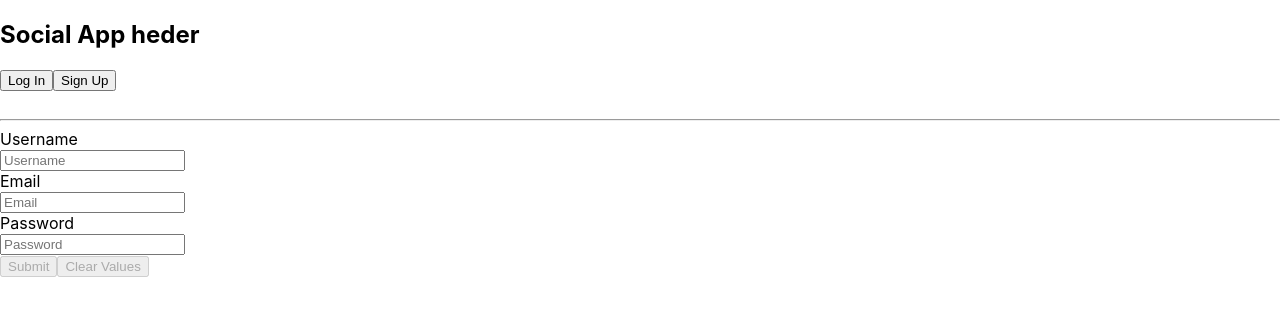
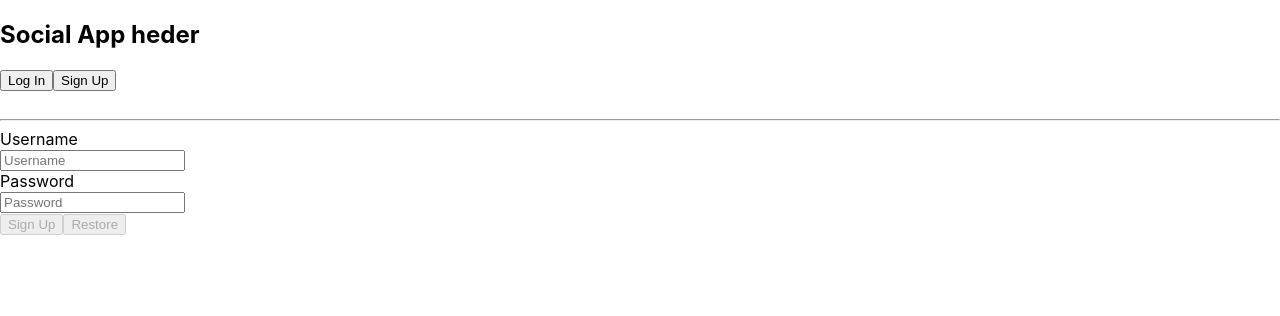
Before and after one commit to AndrZakhara/library-app, a React (Create React App) app: page / in a window 1280 px wide. Both pictures are taken after a click on the button "Sign Up". Shown: the top 316 px of the page. Built offline with nearby package versions, Linux system fonts and the light colour scheme.

Commit message:
add AuthForm sync validation

```diff
--- a/src/actions/userFormActions.js
+++ b/src/actions/userFormActions.js
@@ -12,6 +12,7 @@ export const REGISTRY_FAIL = 'REGISTRY_FAIL';
 export const LOGOUT = 'LOGOUT';
 
 export function handleLogin() {
+
     return dispatch => {
         dispatch({
             type: LOGIN_REQUEST,
@@ -34,13 +35,13 @@ export function handleLogin() {
             })
         }
     }
-  };
+  }
 
 export function handleRegistry() {
     return function(dispatch) {
         dispatch({
             type: REGISTRY_REQUEST,
-        })
+        });
 
         if (true) {
             let username = 'Register User';
--- a/src/components/AuthForm.js
+++ b/src/components/AuthForm.js
@@ -1,23 +1,29 @@
-import React, { Component } from 'react';
+import React from 'react';
 import { Field, reduxForm } from 'redux-form';
 
-const validate = values => {
+const validate = (values, registeredFields) => {
     const errors = {};
     if (!values.username) {
         errors.username = 'Required';
     } else if (values.username.length > 15 || values.username.length < 3) {
         errors.username = 'Must be between 3 and 8 characters';
     }
-    if (!values.email) {
-        errors.email = 'Required';
-    } else if (!/^[A-Z0-9._%+-]+@[A-Z0-9.-]+\.[A-Z]{2,4}$/i.test(values.email)) {
-        errors.email = 'Invalid email address';
-    }
+
+    // if (!values.email) {
+    //     errors.email = 'Required';
+    // } else if (!/^[A-Z0-9._%+-]+@[A-Z0-9.-]+\.[A-Z]{2,4}$/i.test(values.email)) {
+    //     errors.email = 'Invalid email address';
+    // }
     if (!values.password) {
         errors.password = 'Required'
     } else if (values.password.length > 8 || values.password.length < 3) {
         errors.password = 'Must be between 3 and 8 characters'
     }
+    // if (!values.passwordDuplicate) {
+    //     errors.passwordDuplicate = 'Required'
+    // } else if (values.passwordDuplicate !== values.password) {
+    //     errors.passwordDuplicate = 'password must be the same as in the previous field'
+    // }
     return errors
 };
 
@@ -38,24 +44,78 @@ const renderField = ({
     </div>
 );
 
-const syncValidationForm = props => {
-    const { handleSubmit, pristine, reset, submitting } = props;
+const authValidationForm = props => {
+    const {
+        // handleSubmit,
+        pristine,
+        reset,
+        submitting,
+        entryType,
+        handleLogin,
+        formSyncErrors
+    } = props;
+    // console.log(formSyncErrors);
+
+const activeButtonSend = (formSyncErrors) => {
+        if(formSyncErrors.hasOwnProperty('authValidation')) {
+            console.log('authValidation');
+            if(formSyncErrors.authValidation.hasOwnProperty('syncErrors')) {
+                return false;
+            } else return true;
+        }
+};
+
+console.log(activeButtonSend(formSyncErrors));
+
     return (
-        <form onSubmit={handleSubmit}>
+        <form
+            // onSubmit={handleSubmit}
+        >
             <Field
                 name="username"
                 type="text"
                 component={renderField}
                 label="Username"
             />
-            <Field name="email" type="email" component={renderField} label="Email" />
-            <Field name="password" type="text" component={renderField} label="Password" />
+            {/*{entryType === 'signUp' ?*/}
+                {/*(<Field*/}
+                    {/*name="email"*/}
+                    {/*type="email"*/}
+                    {/*component={renderField}*/}
+                    {/*label="Email"*/}
+                {/*/>)*/}
+            {/*: null}*/}
+
+            <Field
+                name="password"
+                type="text"
+                component={renderField}
+                label="Password"
+            />
+            {/*{entryType === 'signUp' ?*/}
+                {/*(<Field*/}
+                    {/*name="passwordDuplicate"*/}
+                    {/*type="text"*/}
+                    {/*component={renderField}*/}
+                    {/*label="Password"*/}
+                {/*/>)*/}
+            {/*: null}*/}
+
             <div>
-                <button type="submit" disabled>
-                    Submit
+                <button
+                    onClick={() => handleLogin()}
+                    type="button"
+                    // type="submit"
+                    // disabled = {pristine}
+                    disabled = {activeButtonSend(formSyncErrors) ? pristine : 'disabled'}
+                >
+                    {entryType === 'login'? 'Log In' : 'Sign Up'}
                 </button>
-                <button type="button" disabled={pristine || submitting} onClick={reset}>
-                    Clear Values
+                <button
+                    type="button"
+                    disabled={pristine || submitting}
+                    onClick={reset}>
+                    Restore
                 </button>
             </div>
         </form>
@@ -63,9 +123,10 @@ const syncValidationForm = props => {
 };
 
 const AuthForm = reduxForm({
-    form: 'syncValidation',
+    form: 'authValidation',
     validate,
-})(syncValidationForm);
+})(authValidationForm);
+
 
 export default AuthForm;
 
--- a/src/containers/App.js
+++ b/src/containers/App.js
@@ -15,6 +15,7 @@ class App extends Component {
             handleLogin,
             handleLogout,
             handleTypePageEntry,
+            formSyncErrors
         } = this.props;
 
         return (
@@ -25,22 +26,26 @@ class App extends Component {
                     handleLogout = {handleLogout}
                     handleTypePageEntry = {handleTypePageEntry}
                 />
-                <AuthForm
-                    handleLogin = {handleLogin}
-                    entryType = {entryType}
-                />
+                { entryType ? (
+                        <AuthForm
+                            handleLogin = {handleLogin}
+                            entryType = {entryType}
+                            formSyncErrors = {formSyncErrors}
+                        />
+                    ) : null }
             </div>
         );
     }
 }
 
 const mapStateToProps = store => {
-    console.log(store);
+    console.log(store.form);
 
     return {
         userName: store.loginForm.userName,
         isAuth: store.loginForm.isAuth,
-        entryType: store.loginForm.entryType
+        entryType: store.loginForm.entryType,
+        formSyncErrors: store.form
     }
 };
 
--- a/src/containers/Header.js
+++ b/src/containers/Header.js
@@ -18,14 +18,12 @@ export class Header extends Component {
     }
 
     render() {
-        console.log(this.props);
         const {
             userName,
             isAuth,
             handleLogout,
             handleTypePageEntry
         } = this.props;
-        console.log(this.props.isAuth);
 
         const pageAuthOrUserInfo = this.headerInfo(isAuth, userName, handleLogout, handleTypePageEntry);
 
--- a/src/reducers/index.js
+++ b/src/reducers/index.js
@@ -1,11 +1,9 @@
 import { combineReducers } from 'redux';
-import { registryFormReducer } from './registryForm';
 import { loginFormReducer } from './loginForm';
 import { reducer as formReducer } from 'redux-form';
 
 
 export const rootReducer = combineReducers({
-    registryForm: registryFormReducer,
     loginForm: loginFormReducer,
     form: formReducer,
 })
--- a/src/reducers/registryForm.js
+++ /dev/null
@@ -1,21 +0,0 @@
-import {
-    REGISTRY_REQUEST,
-    REGISTRY_SUCCESS,
-    REGISTRY_FAIL,
-} from '../actions/userFormActions';
-
-export function registryFormReducer(state = [], action) {
-    switch (action.type) {
-        case REGISTRY_REQUEST:
-            return { ...state, isFetching: true, error: '' }
-
-        case REGISTRY_SUCCESS:
-            return { ...state, isFetching: false, name: action.payload }
-
-        case REGISTRY_FAIL:
-            return { ...state, isFetching: false, error: action.payload.message }
-
-        default:
-            return state;
-    }
-};
```
